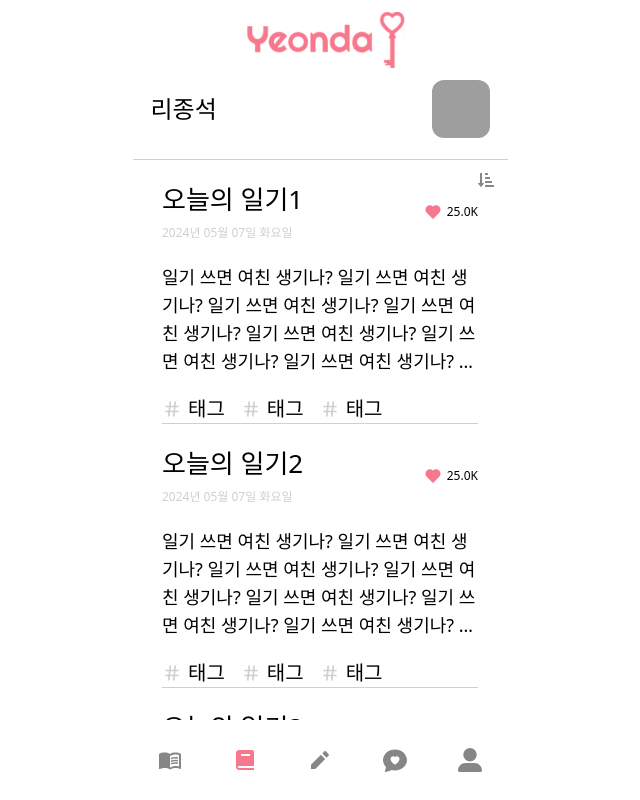
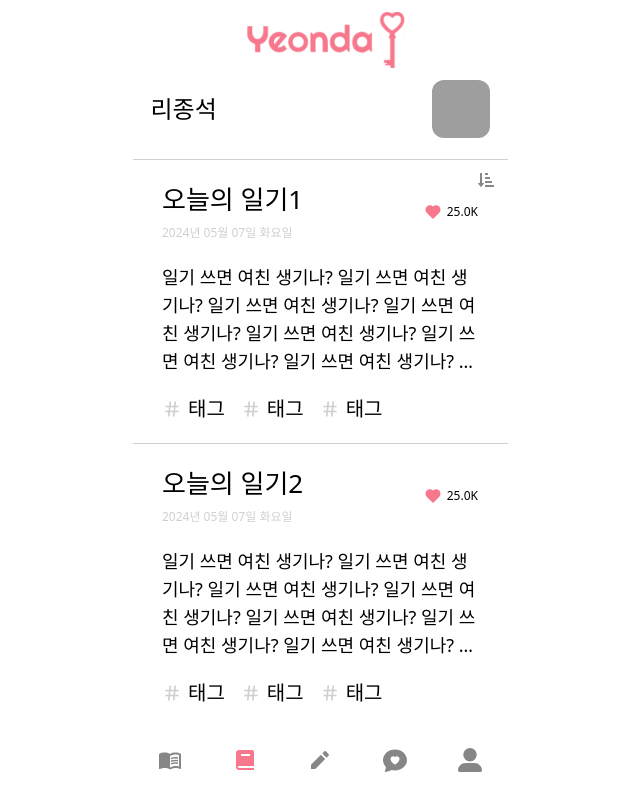
Before and after one commit to pbk95120/Yeonda, a React (Vite) app in the folder frontend/: page /mydiary in a window 1280 px wide. Shown: the whole page, without its empty margins (320-960 px from the left). Built offline with nearby package versions, Linux system fonts and the light colour scheme; grey boxes are pictures that could not be loaded; a web font is replaced by a local one.

Commit message:
[Refactor] DiaryList border line 수정

```diff
--- a/frontend/src/components/diaries/DiariesList.tsx
+++ b/frontend/src/components/diaries/DiariesList.tsx
@@ -4,10 +4,17 @@ import type { DiaryContent } from '@/types/type';
 interface DiariesListProps {
   diariesData: DiaryContent[];
   isMyDiaryPage?: boolean;
+  isChatProfilePage?: boolean;
 }
 
-const DiariesList = ({ diariesData, isMyDiaryPage = false }: DiariesListProps) => {
-  return <>{diariesData?.map((item) => <DiaryItem key={item.id} diary={item} isMyDiaryPage={isMyDiaryPage} />)}</>;
+const DiariesList = ({ diariesData, isMyDiaryPage = false, isChatProfilePage = false }: DiariesListProps) => {
+  return (
+    <>
+      {diariesData?.map((item) => (
+        <DiaryItem key={item.id} diary={item} isChatProfilePage={isChatProfilePage} isMyDiaryPage={isMyDiaryPage} />
+      ))}
+    </>
+  );
 };
 
 export default DiariesList;
--- a/frontend/src/components/diaries/DiaryItem.tsx
+++ b/frontend/src/components/diaries/DiaryItem.tsx
@@ -6,21 +6,21 @@ import type { DiaryContent } from '@/types/type';
 
 interface DiaryItemProps {
   diary: DiaryContent;
-  isDetailPage?: boolean;
   isEditing?: boolean;
   isSuggestionPage?: boolean;
   isMyDiaryPage?: boolean;
   isPopularPage?: boolean;
+  isChatProfilePage?: boolean;
 }
 
 const DiaryItem = memo(
   ({
     diary,
     isMyDiaryPage = false,
-    isDetailPage = false,
     isEditing = false,
     isSuggestionPage = false,
     isPopularPage = false,
+    isChatProfilePage = false,
   }: DiaryItemProps) => {
     const renderTitle = () => {
       if (isEditing) {
@@ -68,7 +68,8 @@ const DiaryItem = memo(
     };
 
     const DiaryComponent = (
-      <div className={`${isMyDiaryPage ? 'border-b border-lightgray' : ''} my-[20px] mx-auto font-diary w-[316px]`}>
+      <div className={`${isChatProfilePage ? 'border-b border-lightgray' : ''}`}>
+        <div className=' my-[20px] mx-auto font-diary w-[316px]'>
           <div className='flex justify-between'>
             <div>
               {renderTitle()}
@@ -79,9 +80,16 @@ const DiaryItem = memo(
           {renderContent()}
           {renderTags()}
         </div>
+      </div>
     );
 
-    return isMyDiaryPage ? <Link to={`/mydiary/${diary.id}`}>{DiaryComponent}</Link> : DiaryComponent;
+    return isMyDiaryPage ? (
+      <div className='border-b border-lightgray'>
+        <Link to={`/mydiary/${diary.id}`}>{DiaryComponent}</Link>
+      </div>
+    ) : (
+      DiaryComponent
+    );
   },
 );
 
--- a/frontend/src/components/diaries/UserDiary.tsx
+++ b/frontend/src/components/diaries/UserDiary.tsx
@@ -20,7 +20,7 @@ const UserDiary = () => {
 
   return (
     <div>
-      <DiariesList diariesData={diariesData} />
+      <DiariesList isChatProfilePage={true} diariesData={diariesData} />
     </div>
   );
 };
--- a/frontend/src/pages/MyDiaryDetailPage.tsx
+++ b/frontend/src/pages/MyDiaryDetailPage.tsx
@@ -67,7 +67,7 @@ const MyDiaryDetailPage = () => {
           />
         </div>
       )}
-      <DiaryItem diary={diariesData[Number(id) - 1]} isDetailPage={true} isEditing={isEditing} />
+      <DiaryItem diary={diariesData[Number(id) - 1]} isEditing={isEditing} />
     </div>
   );
 };
```
Lines whose indentation alone changed are shown as unchanged.
